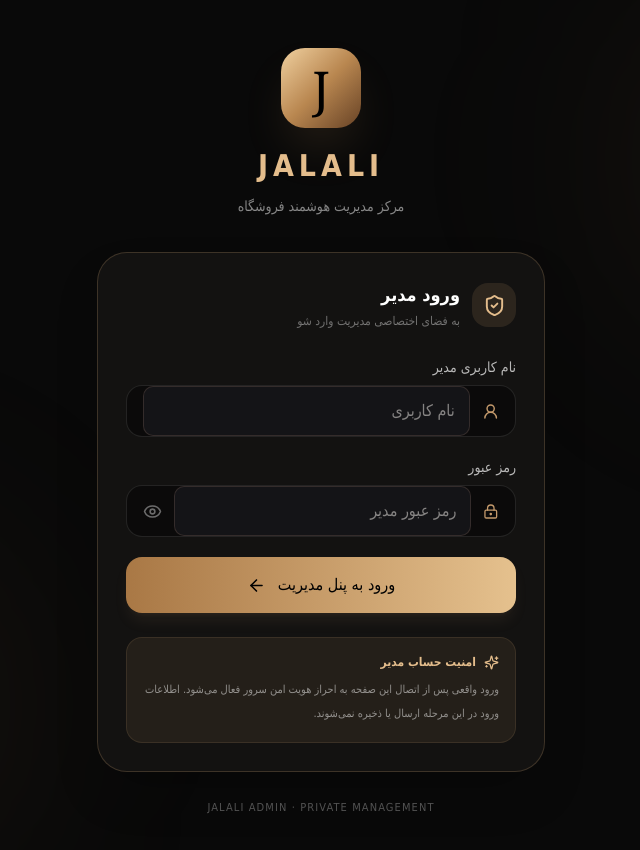
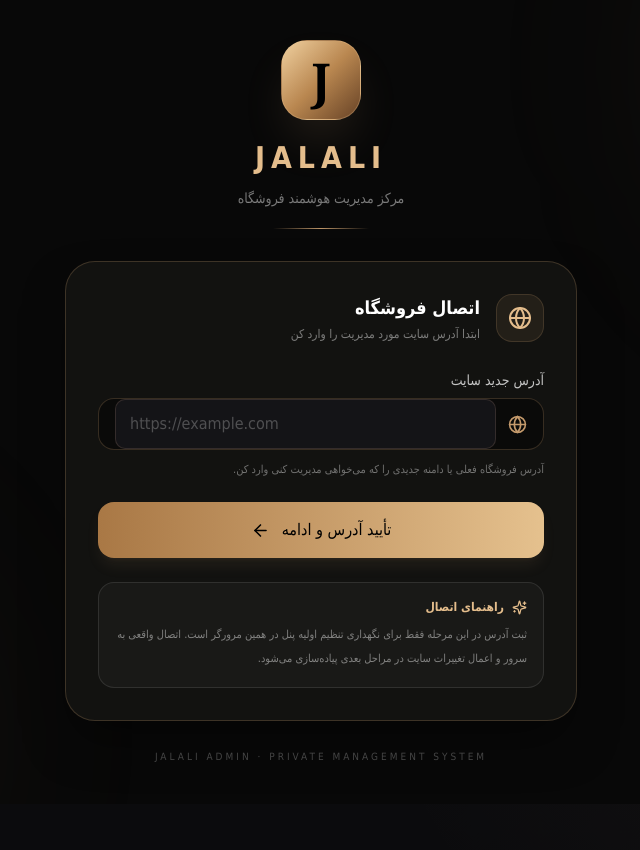
Before and after one commit to masihollah00/telegram-bot, a Next.js app in the folder apps/storefront/: page /admin in a window 1280 px wide. Shown: the top 850 px of the page, without its empty margins (319-959 px from the left). After the commit the page ends 804 px from the top, so only its background shows below. Built offline with nearby package versions, Linux system fonts and the light colour scheme.

Commit message:
Update page.tsx

```diff
--- a/apps/storefront/src/app/admin/page.tsx
+++ b/apps/storefront/src/app/admin/page.tsx
@@ -10,79 +10,263 @@ import {
   EyeOff,
   Sparkles,
   ArrowLeft,
+  Globe,
+  ExternalLink,
+  CheckCircle2,
+  Store,
+  RefreshCw,
 } from "lucide-react";
 
-export default function AdminLoginPage() {
+type Step = "website" | "login";
+
+export default function AdminPage() {
+  const [step, setStep] = useState<Step>("website");
+  const [website, setWebsite] = useState("");
   const [username, setUsername] = useState("");
   const [password, setPassword] = useState("");
   const [showPassword, setShowPassword] = useState(false);
+  const [error, setError] = useState("");
+
+  function normalizeWebsite(value: string) {
+    let result = value.trim();
+
+    if (!result) return "";
+
+    if (!/^https?:\/\//i.test(result)) {
+      result = "https://" + result;
+    }
+
+    try {
+      const parsed = new URL(result);
+
+      if (!["http:", "https:"].includes(parsed.protocol)) {
+        return "";
+      }
+
+      return parsed.origin;
+    } catch {
+      return "";
+    }
+  }
+
+  function submitWebsite(event: React.FormEvent<HTMLFormElement>) {
+    event.preventDefault();
+
+    const normalized = normalizeWebsite(website);
+
+    if (!normalized) {
+      setError("آدرس سایت معتبر نیست. آدرس کامل سایت را وارد کن.");
+      return;
+    }
+
+    setError("");
+    setWebsite(normalized);
+    localStorage.setItem("jalali_admin_website", normalized);
+    setStep("login");
+  }
+
+  function changeWebsite() {
+    setStep("website");
+    setPassword("");
+    setError("");
+  }
+
+  function submitLogin(event: React.FormEvent<HTMLFormElement>) {
+    event.preventDefault();
+
+    setError(
+      "احراز هویت سرور هنوز به این صفحه متصل نشده است. ورود مدیر تا زمان اتصال امن بک‌اند فعال نیست."
+    );
+  }
 
   return (
-    <main dir="rtl" className="min-h-screen bg-[#090909] text-white flex items-center justify-center px-5 py-12 relative overflow-hidden">
-      <div className="absolute w-80 h-80 bg-[#bd8b55]/10 blur-[120px] rounded-full top-0 right-0" />
-      <div className="absolute w-80 h-80 bg-[#bd8b55]/10 blur-[120px] rounded-full bottom-0 left-0" />
+    <main
+      dir="rtl"
+      className="relative flex min-h-screen items-center justify-center overflow-hidden bg-[#080808] px-4 py-10 text-white"
+    >
+      <div className="pointer-events-none absolute -right-32 -top-32 h-96 w-96 rounded-full bg-[#bd9568]/10 blur-[110px]" />
+      <div className="pointer-events-none absolute -bottom-32 -left-32 h-96 w-96 rounded-full bg-[#bd9568]/10 blur-[110px]" />
 
-      <section className="relative w-full max-w-md">
-        <header className="text-center mb-9">
-          <div className="w-20 h-20 rounded-3xl bg-gradient-to-br from-[#f0d1a0] via-[#b98750] to-[#684326] flex items-center justify-center mx-auto shadow-2xl shadow-[#bd8b55]/20 mb-5">
-            <span className="text-5xl font-serif text-black">J</span>
+      <section className="relative w-full max-w-lg">
+        <header className="mb-8 text-center">
+          <div className="mx-auto mb-5 flex h-20 w-20 items-center justify-center rounded-[26px] border border-[#e4bd8c]/30 bg-gradient-to-br from-[#f0d1a0] via-[#b98750] to-[#684326] shadow-2xl shadow-[#bd9568]/20">
+            <span className="font-serif text-5xl font-bold text-black">
+              J
+            </span>
           </div>
 
-          <h1 className="text-3xl font-bold tracking-[5px] text-[#e4bd8c]">
+          <h1 className="text-3xl font-black tracking-[6px] text-[#e4bd8c]">
             JALALI
           </h1>
 
-          <p className="text-white/50 mt-3 text-sm">
+          <p className="mt-3 text-sm text-white/45">
             مرکز مدیریت هوشمند فروشگاه
           </p>
+
+          <div className="mx-auto mt-5 h-px w-24 bg-gradient-to-r from-transparent via-[#bd9568] to-transparent" />
         </header>
 
-        <div className="rounded-[30px] border border-[#bd9568]/25 bg-[#151412]/95 p-7 shadow-2xl">
-          <div className="flex items-center gap-3 mb-7">
-            <div className="w-11 h-11 rounded-2xl bg-[#bd9568]/15 flex items-center justify-center text-[#e4bd8c]">
-              <ShieldCheck size={23} />
+        <div className="rounded-[30px] border border-[#bd9568]/25 bg-[#141311]/95 p-6 shadow-2xl shadow-black/50 sm:p-8">
+          {step === "website" ? (
+            <>
+              <div className="mb-7 flex items-center gap-4">
+                <div className="flex h-12 w-12 items-center justify-center rounded-2xl border border-[#bd9568]/20 bg-[#bd9568]/10 text-[#e4bd8c]">
+                  <Globe size={24} />
                 </div>
+
                 <div>
-              <h2 className="font-bold text-lg">ورود مدیر</h2>
-              <p className="text-xs text-white/40 mt-1">
-                به فضای اختصاصی مدیریت وارد شو
+                  <h2 className="text-lg font-bold">
+                    اتصال فروشگاه
+                  </h2>
+                  <p className="mt-1 text-xs text-white/45">
+                    ابتدا آدرس سایت مورد مدیریت را وارد کن
                   </p>
                 </div>
               </div>
 
-          <form onSubmit={(event) => event.preventDefault()} className="space-y-5">
+              <form onSubmit={submitWebsite} className="space-y-5">
                 <div>
-              <label className="block text-sm text-white/70 mb-2">
+                  <label className="mb-2 block text-sm text-white/75">
+                    آدرس جدید سایت
+                  </label>
+
+                  <div className="flex items-center gap-3 rounded-2xl border border-[#bd9568]/25 bg-black/40 px-4 transition focus-within:border-[#e4bd8c]">
+                    <Globe size={19} className="shrink-0 text-[#c49a6c]" />
+
+                    <input
+                      value={website}
+                      onChange={(event) => {
+                        setWebsite(event.target.value);
+                        setError("");
+                      }}
+                      type="text"
+                      inputMode="url"
+                      placeholder="https://example.com"
+                      autoComplete="url"
+                      className="w-full bg-transparent py-4 text-left text-sm outline-none placeholder:text-white/25"
+                      dir="ltr"
+                      required
+                    />
+                  </div>
+
+                  <p className="mt-2 text-[11px] leading-6 text-white/40">
+                    آدرس فروشگاه فعلی یا دامنه جدیدی را که می‌خواهی مدیریت کنی وارد کن.
+                  </p>
+                </div>
+
+                {error && (
+                  <div className="rounded-xl border border-red-500/20 bg-red-500/10 p-3 text-xs leading-6 text-red-300">
+                    {error}
+                  </div>
+                )}
+
+                <button
+                  type="submit"
+                  className="flex w-full items-center justify-center gap-3 rounded-2xl bg-gradient-to-l from-[#e5c18e] to-[#a97845] py-4 font-bold text-black shadow-lg shadow-[#bd9568]/10 transition hover:brightness-110"
+                >
+                  تأیید آدرس و ادامه
+                  <ArrowLeft size={19} />
+                </button>
+              </form>
+
+              <div className="mt-6 rounded-2xl border border-white/10 bg-white/[0.03] p-4">
+                <div className="mb-2 flex items-center gap-2 text-xs font-bold text-[#e4bd8c]">
+                  <Sparkles size={15} />
+                  راهنمای اتصال
+                </div>
+
+                <p className="text-[11px] leading-6 text-white/45">
+                  ثبت آدرس در این مرحله فقط برای نگهداری تنظیم اولیه پنل در همین مرورگر است. اتصال واقعی به سرور و اعمال تغییرات سایت در مراحل بعدی پیاده‌سازی می‌شود.
+                </p>
+              </div>
+            </>
+          ) : (
+            <>
+              <div className="mb-6 flex items-center justify-between gap-3">
+                <div className="flex items-center gap-3">
+                  <div className="flex h-12 w-12 items-center justify-center rounded-2xl border border-[#bd9568]/20 bg-[#bd9568]/10 text-[#e4bd8c]">
+                    <ShieldCheck size={24} />
+                  </div>
+
+                  <div>
+                    <h2 className="font-bold">ورود مدیر</h2>
+                    <p className="mt-1 text-xs text-white/45">
+                      ورود به مرکز مدیریت JALALI
+                    </p>
+                  </div>
+                </div>
+
+                <button
+                  type="button"
+                  onClick={changeWebsite}
+                  className="flex items-center gap-2 rounded-xl border border-white/10 px-3 py-2 text-xs text-white/60 transition hover:border-[#bd9568]/40 hover:text-[#e4bd8c]"
+                >
+                  <RefreshCw size={14} />
+                  تغییر سایت
+                </button>
+              </div>
+
+              <div className="mb-6 flex items-center gap-3 rounded-2xl border border-[#bd9568]/20 bg-[#bd9568]/[0.07] p-3">
+                <Store size={19} className="shrink-0 text-[#e4bd8c]" />
+
+                <div className="min-w-0 flex-1">
+                  <p className="text-[10px] text-white/40">
+                    سایت انتخاب‌شده
+                  </p>
+                  <p dir="ltr" className="truncate text-left text-xs text-[#e4bd8c]">
+                    {website}
+                  </p>
+                </div>
+
+                <a
+                  href={website}
+                  target="_blank"
+                  rel="noopener noreferrer"
+                  aria-label="باز کردن سایت"
+                  className="text-white/50 hover:text-white"
+                >
+                  <ExternalLink size={17} />
+                </a>
+              </div>
+
+              <form onSubmit={submitLogin} className="space-y-5">
+                <div>
+                  <label className="mb-2 block text-sm text-white/70">
                     نام کاربری مدیر
                   </label>
+
                   <div className="flex items-center gap-3 rounded-2xl border border-white/10 bg-black/40 px-4">
                     <UserRound size={19} className="text-[#c49a6c]" />
+
                     <input
                       value={username}
                       onChange={(event) => setUsername(event.target.value)}
                       placeholder="نام کاربری"
                       autoComplete="username"
-                  className="w-full bg-transparent py-4 outline-none text-sm"
+                      className="w-full bg-transparent py-4 text-sm outline-none"
                       required
                     />
                   </div>
                 </div>
 
                 <div>
-              <label className="block text-sm text-white/70 mb-2">
+                  <label className="mb-2 block text-sm text-white/70">
                     رمز عبور
                   </label>
+
                   <div className="flex items-center gap-3 rounded-2xl border border-white/10 bg-black/40 px-4">
                     <LockKeyhole size={19} className="text-[#c49a6c]" />
+
                     <input
                       value={password}
                       onChange={(event) => setPassword(event.target.value)}
                       type={showPassword ? "text" : "password"}
                       placeholder="رمز عبور مدیر"
                       autoComplete="current-password"
-                  className="w-full bg-transparent py-4 outline-none text-sm"
+                      className="w-full bg-transparent py-4 text-sm outline-none"
                       required
                     />
+
                     <button
                       type="button"
                       onClick={() => setShowPassword(!showPassword)}
@@ -94,29 +278,37 @@ export default function AdminLoginPage() {
                   </div>
                 </div>
 
+                {error && (
+                  <div className="rounded-xl border border-amber-500/20 bg-amber-500/10 p-3 text-xs leading-6 text-amber-200">
+                    {error}
+                  </div>
+                )}
+
                 <button
                   type="submit"
-              className="w-full rounded-2xl bg-gradient-to-l from-[#e5c18e] to-[#a97845] text-black font-bold py-4 flex items-center justify-center gap-3 shadow-lg shadow-[#bd9568]/10"
+                  className="flex w-full items-center justify-center gap-3 rounded-2xl bg-gradient-to-l from-[#e5c18e] to-[#a97845] py-4 font-bold text-black shadow-lg shadow-[#bd9568]/10 transition hover:brightness-110"
                 >
                   ورود به پنل مدیریت
                   <ArrowLeft size={19} />
                 </button>
               </form>
 
-          <div className="mt-6 rounded-2xl bg-[#bd9568]/10 border border-[#bd9568]/15 p-4">
-            <div className="flex items-center gap-2 text-[#e4bd8c] text-xs font-bold mb-2">
-              <Sparkles size={15} />
+              <div className="mt-6 rounded-2xl border border-[#bd9568]/15 bg-[#bd9568]/10 p-4">
+                <div className="mb-2 flex items-center gap-2 text-xs font-bold text-[#e4bd8c]">
+                  <LockKeyhole size={15} />
                   امنیت حساب مدیر
                 </div>
-            <p className="text-[11px] text-white/50 leading-6">
-              ورود واقعی پس از اتصال این صفحه به احراز هویت امن سرور فعال می‌شود.
-              اطلاعات ورود در این مرحله ارسال یا ذخیره نمی‌شوند.
+
+                <p className="text-[11px] leading-6 text-white/50">
+                  ورود واقعی باید از طریق احراز هویت امن سرور انجام شود. این فرم هنوز به سیستم ورود بک‌اند متصل نیست و اطلاعات ورود را ارسال نمی‌کند.
                 </p>
               </div>
+            </>
+          )}
         </div>
 
-        <footer className="text-center text-[11px] text-white/30 mt-7 tracking-widest">
-          JALALI ADMIN · PRIVATE MANAGEMENT
+        <footer className="mt-7 text-center text-[10px] tracking-[3px] text-white/25">
+          JALALI ADMIN · PRIVATE MANAGEMENT SYSTEM
         </footer>
       </section>
     </main>
```
Lines whose indentation alone changed are shown as unchanged.
